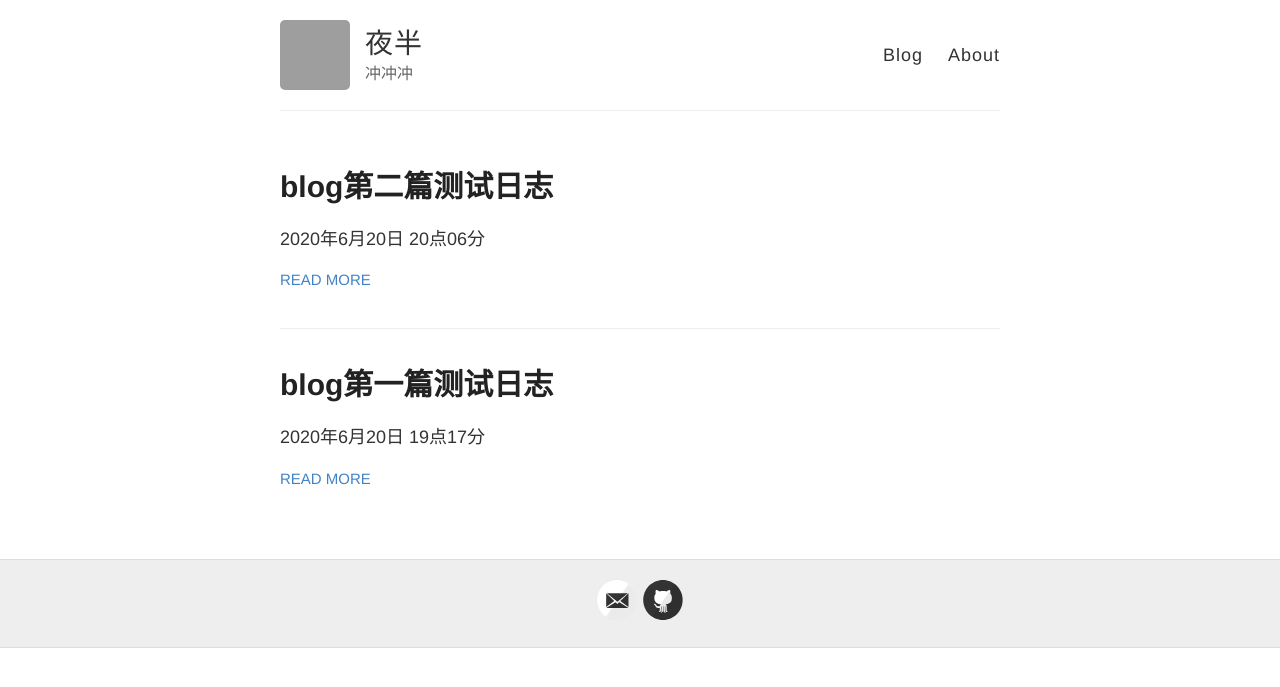
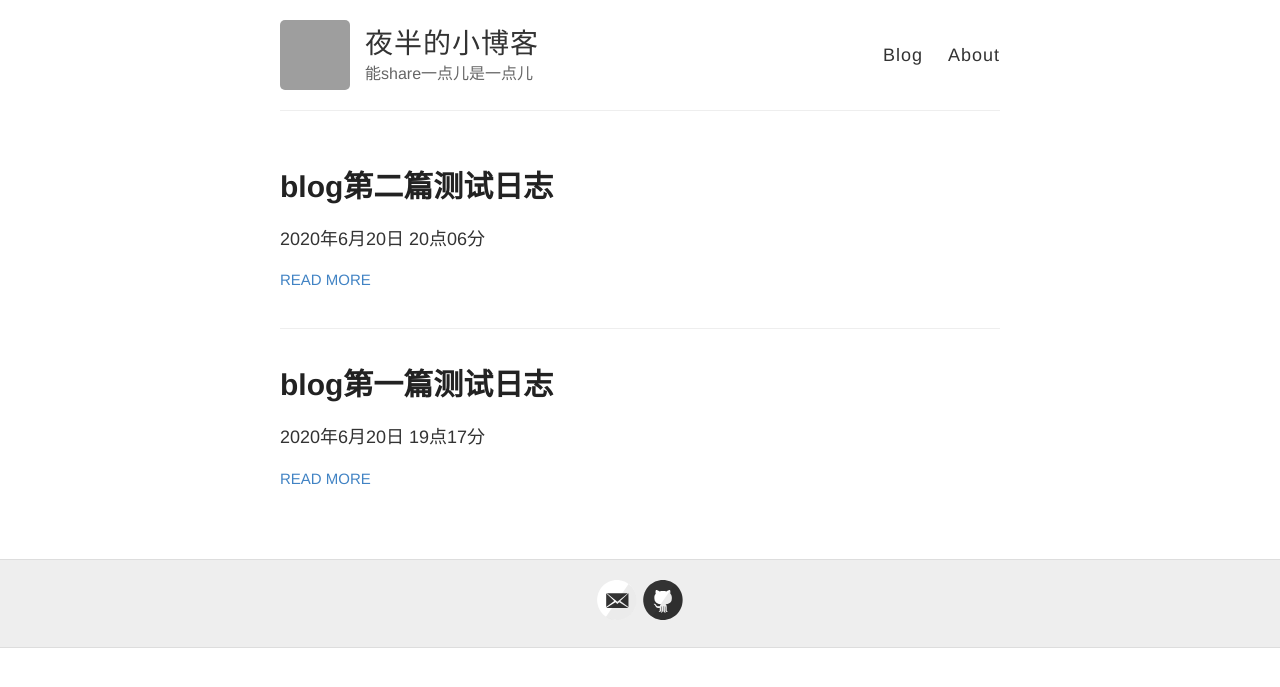
Before and after one commit to GGBOMD/ggbomd.github.io, a Jekyll site: the page built from index.html, in a window 1280 px wide. Shown: the top 687 px of the page. Built offline with Jekyll 4.4.1, drawn with Linux system fonts in a browser that asks for light colours; grey boxes are pictures that could not be loaded.

Commit message:
Update _config.yml

```diff
--- a/_config.yml
+++ b/_config.yml
@@ -3,10 +3,10 @@
 #
 
 # Name of your site (displayed in the header)
-name: 夜半
+name: 夜半的小博客
 
 # Short bio or description (displayed in the header)
-description: "冲冲冲"
+description: "能share一点儿是一点儿"
 
 # URL of your avatar or profile pic (you could use your GitHub profile pic)
 avatar: https://avatars0.githubusercontent.com/u/51198738?s=460&u=946cf6e5e77c68bfc5e19b88a36692d513d520d2&v=4
```
